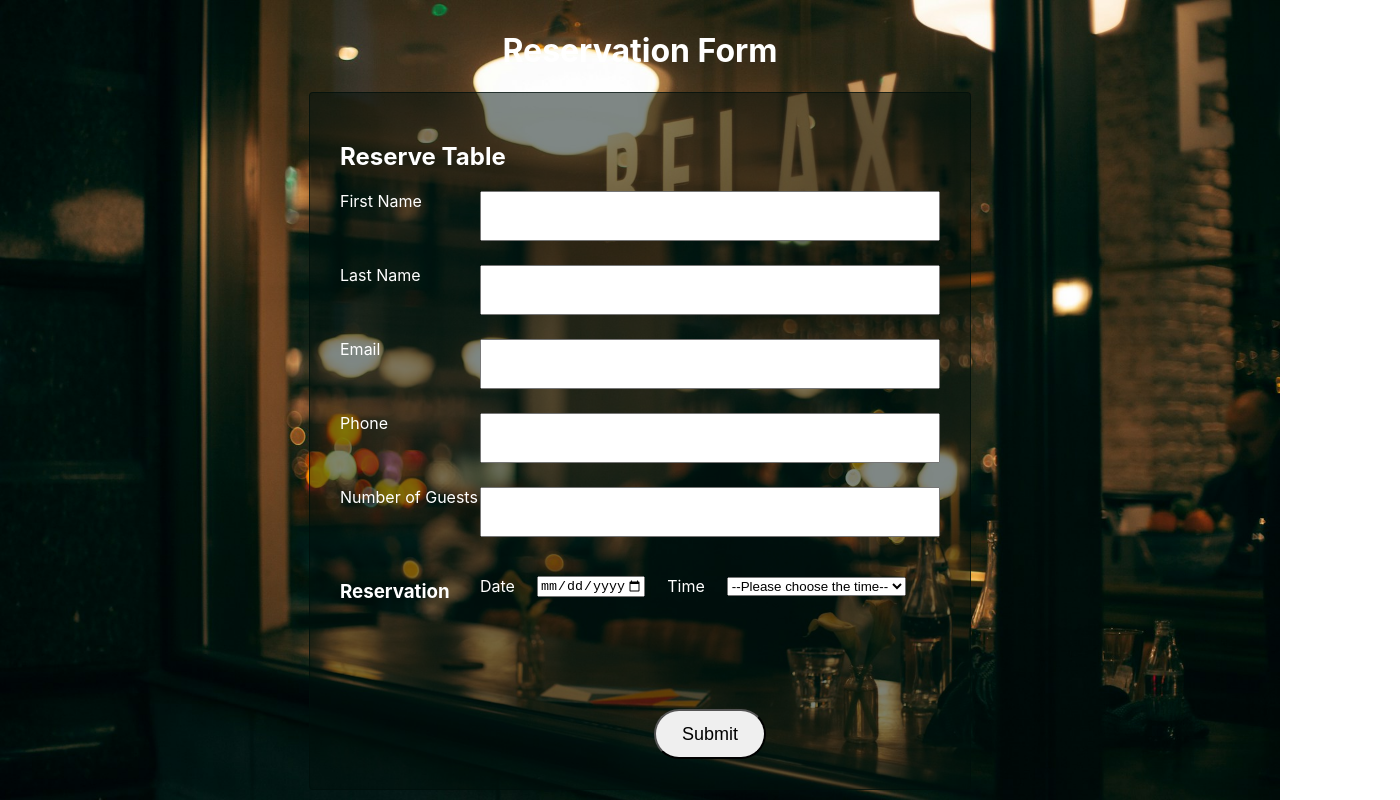
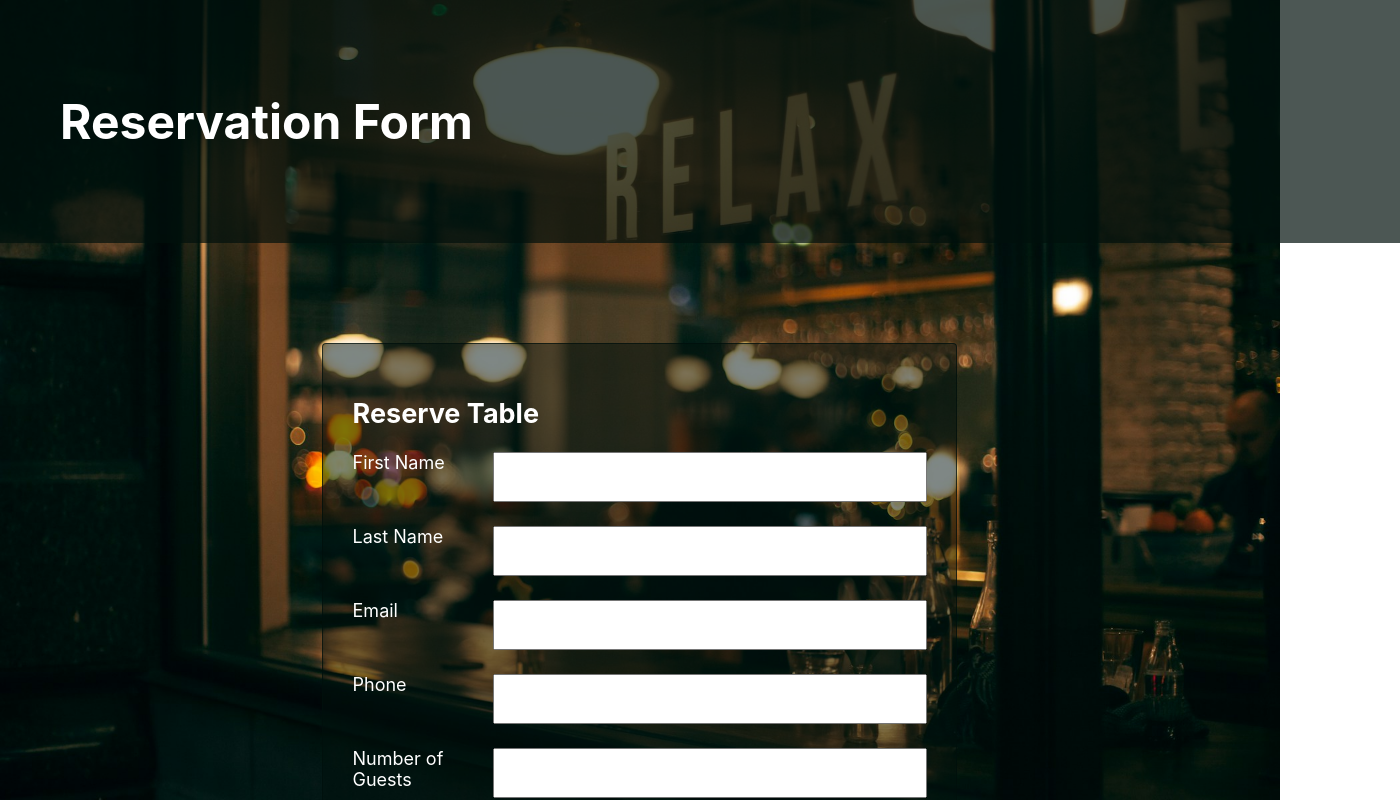
Before and after one commit to primasghar/Form, a React (Vite) app: page / in a window 1280 px wide. Shown: the top 800 px of the page, 1400 px wide, since content can reach past the window. Built offline with nearby package versions, Linux system fonts and the light colour scheme.

Commit message:
Added Header and Main element and edited styles

```diff
--- a/src/App.css
+++ b/src/App.css
@@ -1,27 +1,34 @@
 #root {
   margin: 0 auto;
   padding: 0;
-  /*text-align: center;*/
 }
 
 body{
   padding: 0;
   margin: 0;
+  font-size: 18px;
 }
 
 .container {
   display: flex;
-  align-items: center;
-  justify-content: center;
   flex-direction: column;
   color: white;
-  width: 100%;
-  height: 100vh;
+  width:100%;
+  height:100vh;
   background-image: url("assets/images/clem-onojeghuo-zlABb6Gke24-unsplash (1).jpg");
   background-repeat: no-repeat;
   background-size: cover;
 }
 
-.main-heading{
-  text-align: left;
+.appHeading{
+  background-color: rgba(0,17,12, 0.7);
+  width: 100%;
+  font-size: 24px;
+  align-self:start;
+  padding: 60px;
 }
+
+.formHolder {
+  align-self: center;
+  margin-top:100px;
+}
--- a/src/App.tsx
+++ b/src/App.tsx
@@ -4,8 +4,13 @@ import Form from "./Form";
 function App() {
     return (
         <div className="container">
-            <h1>Reservation Form</h1>
-            <Form></Form>
+            <header className="appHeading">
+                <h1 >Reservation Form</h1>
+            </header>
+            <main className="formHolder">
+                <Form></Form>
+            </main>
+
         </div>
 
     )
```
